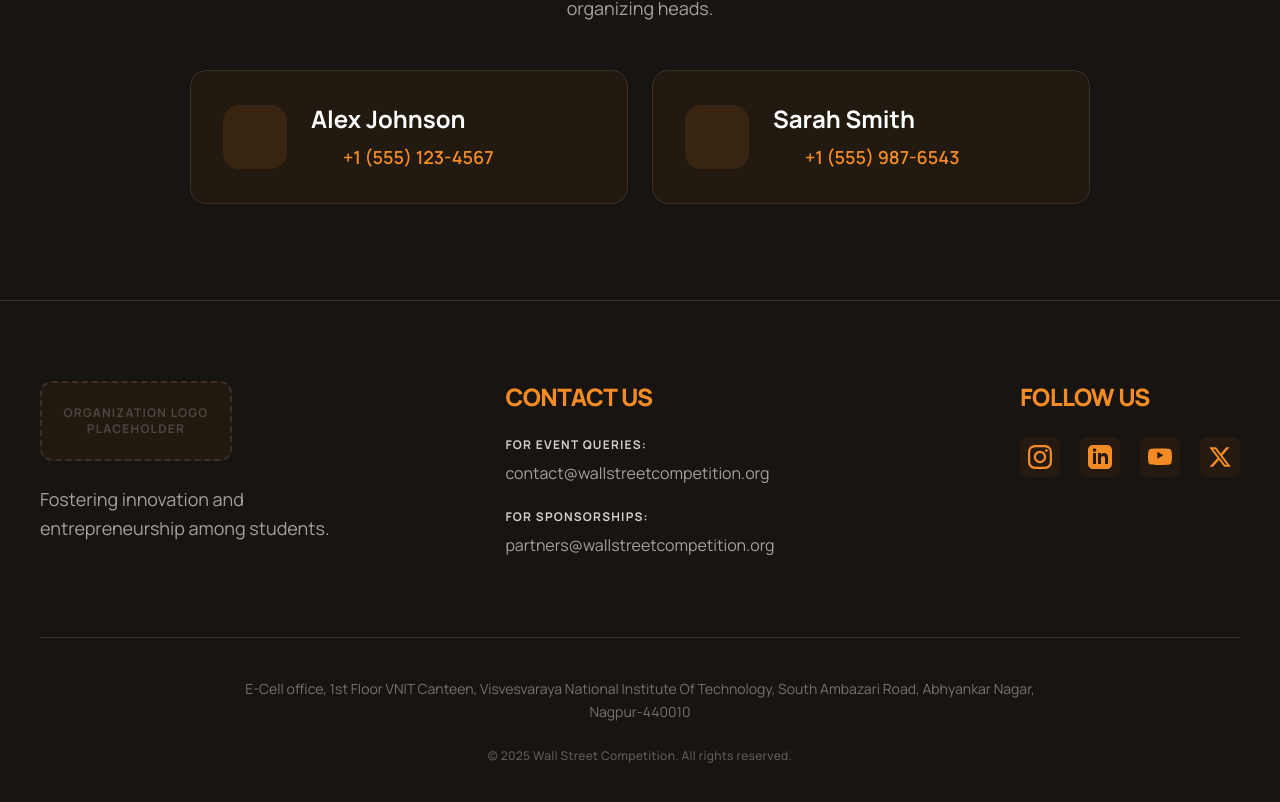
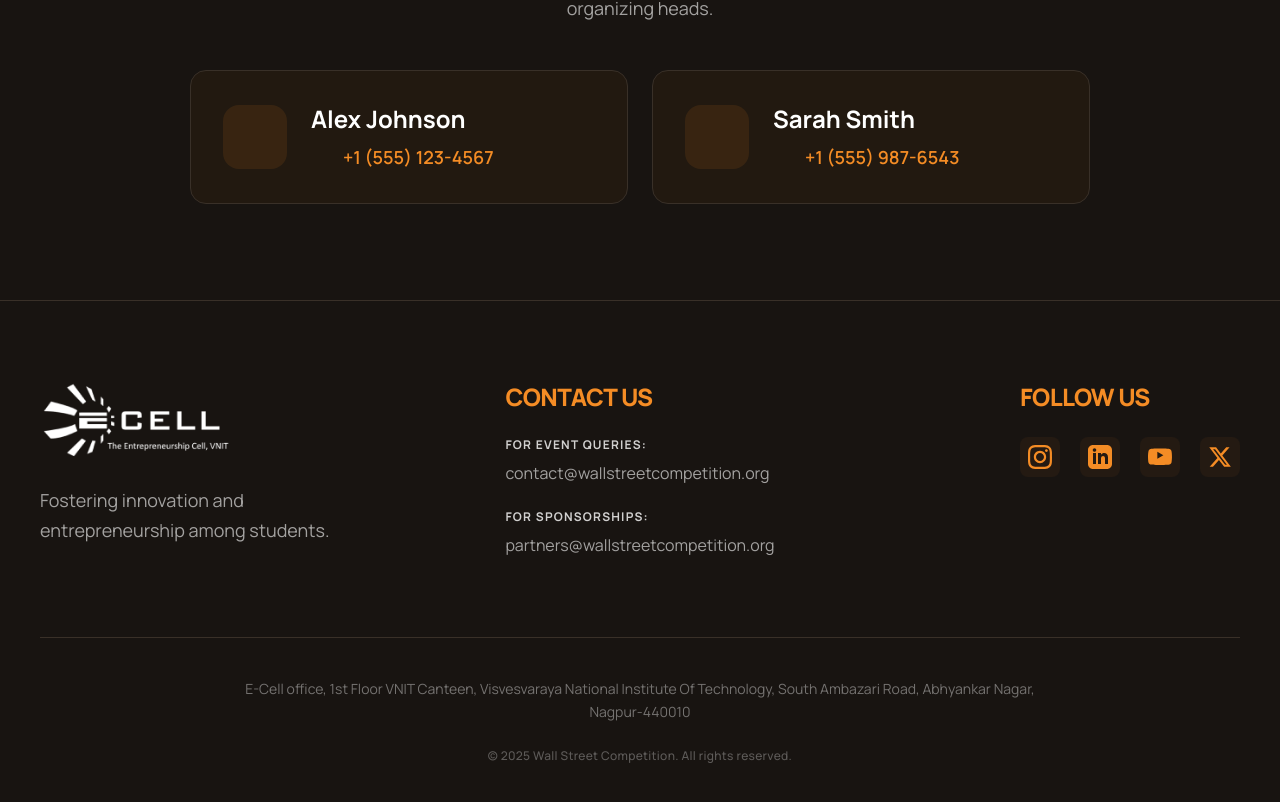
Before and after one commit to teamecell-gif/Wallstreet, a React (Vite) app: page / in a window 1280 px wide. Shown: the part 3568-4370 px from the top of the page. Built offline with nearby package versions, Linux system fonts and the light colour scheme.

Commit message:
added the logo

```diff
--- a/src/components/Footer.jsx
+++ b/src/components/Footer.jsx
@@ -1,4 +1,5 @@
 import React from 'react';
+import logo from '../assets/logo.png';
 
 const Footer = () => {
   return (
@@ -6,9 +7,13 @@ const Footer = () => {
       <div className="max-w-[1280px] mx-auto px-4 sm:px-10">
         <div className="grid grid-cols-1 md:grid-cols-12 gap-12 md:gap-4 mb-20 items-start text-center md:text-left">
           <div className="md:col-span-4 flex flex-col gap-6 items-center md:items-start">
-            <div className="w-48 h-20 bg-surface-dark border-2 border-dashed border-border-dark rounded-xl flex items-center justify-center group hover:border-primary/40 transition-colors">
-              <span className="text-white/20 text-xs font-bold uppercase tracking-widest text-center px-4">Organization Logo Placeholder</span>
-            </div>
+
+            <img
+  src={logo}
+  alt="Organization Logo"
+  className="w-48 h-auto object-contain"
+/>
+
             <p className="text-white/60 text-lg leading-relaxed max-w-[320px]">
               Fostering innovation and entrepreneurship among students.
             </p>
```
Also changed, not shown: src/assets/logo.png (added).
